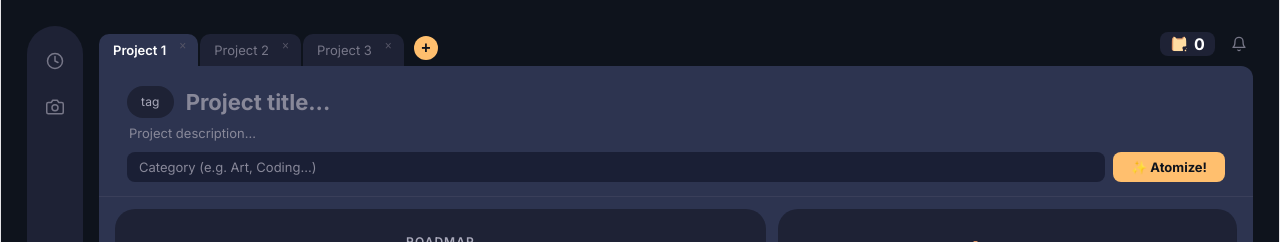
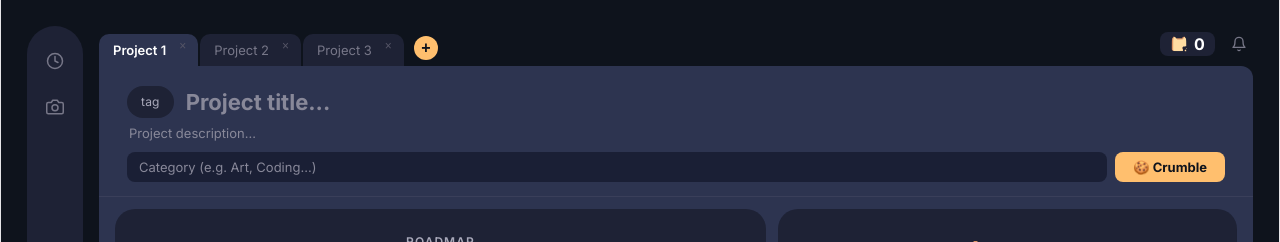
Before and after one commit to RebEmnacin/breadcrumber-app, a React (Vite) app in the folder frontend/: page / in a window 1280 px wide. Shown: the top 242 px of the page. Built offline with nearby package versions, Linux system fonts and the light colour scheme.

Commit message:
Crumbling button update

```diff
--- a/frontend/src/App.jsx
+++ b/frontend/src/App.jsx
@@ -492,7 +492,7 @@ function TitleArea({ onAtomize, title, setTitle, desc, setDesc, category, setCat
           placeholder="Category (e.g. Art, Coding...)" value={category} onChange={e=>setCategory(e.target.value)} />
         <button onClick={handleAtomize} disabled={atomizing||!title.trim()}
           style={{ padding:"7px 18px",borderRadius:"8px",border:"none",fontWeight:"bold",cursor:atomizing||!title.trim()?"not-allowed":"pointer",fontFamily:"inherit",fontSize:"13px",background:atomizing?"#c48a30":"#ffbf6e",color:atomizing?"#7a5010":"#0E131C",opacity:atomizing?0.85:1,transition:"all 0.2s",display:"flex",alignItems:"center",gap:"6px" }}>
-          {atomizing?<><span style={{display:"inline-block",animation:"spin 0.8s linear infinite"}}>⟳</span>Atomizing…</>:"✨ Atomize!"}
+          {atomizing?<><span style={{display:"inline-block",animation:"spin 0.8s linear infinite"}}>⟳</span>Crumbling…</>:"🍪 Crumble"}
         </button>
       </div>
     </div>
```
